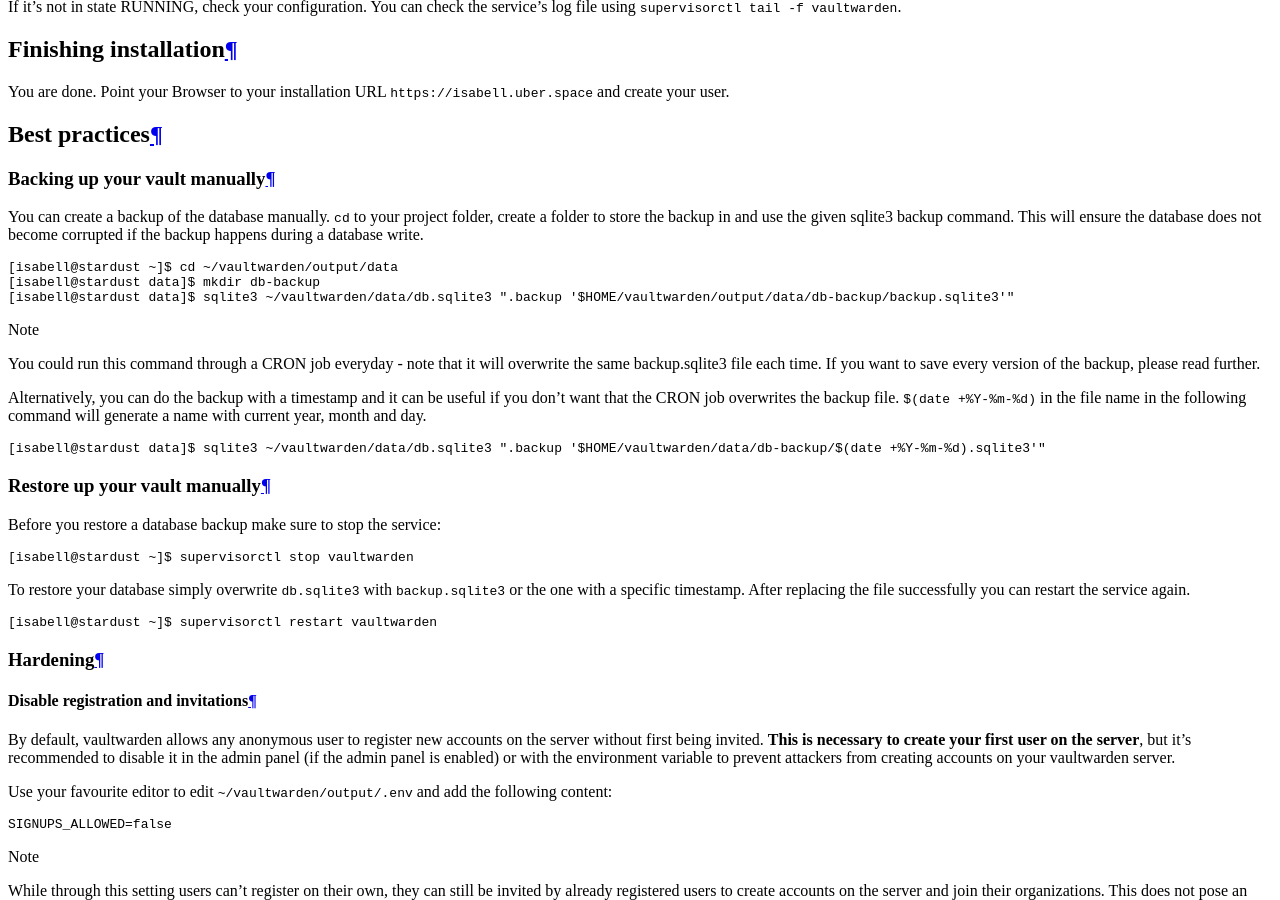
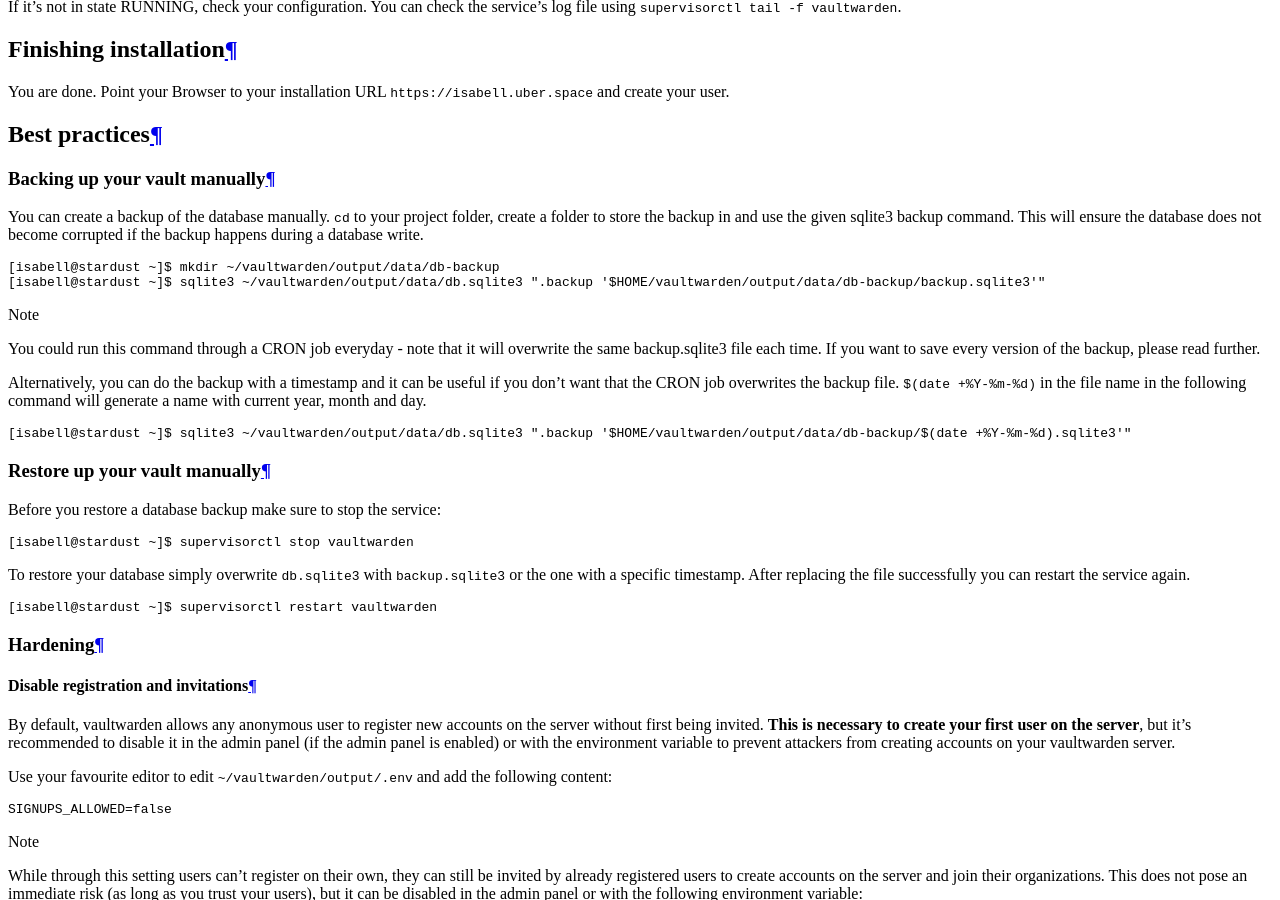
Before and after one commit to Uberspace/lab, a Sphinx documentation site: the page built from source/guide_bitwarden.rst, in a window 1280 px wide and 900 px high, scrolled down 7223 px. Built offline with Sphinx 7.4.7 and the Read the Docs theme 2.0.0, drawn with Linux system fonts in a browser that asks for light colours.

Commit message:
[vaultwarden] fix backup paths

```diff
--- a/source/guide_bitwarden.rst
+++ b/source/guide_bitwarden.rst
@@ -189,9 +189,8 @@ You can create a backup of the database manually. ``cd`` to your project folder,
 
 .. code-block:: console
 
- [isabell@stardust ~]$ cd ~/vaultwarden/output/data
- [isabell@stardust data]$ mkdir db-backup
- [isabell@stardust data]$ sqlite3 ~/vaultwarden/data/db.sqlite3 ".backup '$HOME/vaultwarden/output/data/db-backup/backup.sqlite3'"
+ [isabell@stardust ~]$ mkdir ~/vaultwarden/output/data/db-backup
+ [isabell@stardust ~]$ sqlite3 ~/vaultwarden/output/data/db.sqlite3 ".backup '$HOME/vaultwarden/output/data/db-backup/backup.sqlite3'"
 
 .. note ::  You could run this command through a CRON job everyday - note that it will overwrite the same backup.sqlite3 file each time. If you want to save every version of the backup, please read further.
 
@@ -199,7 +198,7 @@ Alternatively, you can do the backup with a timestamp and it can be useful if yo
 
 .. code-block:: console
 
- [isabell@stardust data]$ sqlite3 ~/vaultwarden/data/db.sqlite3 ".backup '$HOME/vaultwarden/data/db-backup/$(date +%Y-%m-%d).sqlite3'"
+ [isabell@stardust ~]$ sqlite3 ~/vaultwarden/output/data/db.sqlite3 ".backup '$HOME/vaultwarden/output/data/db-backup/$(date +%Y-%m-%d).sqlite3'"
 
 Restore up your vault manually
 ------------------------------
```
